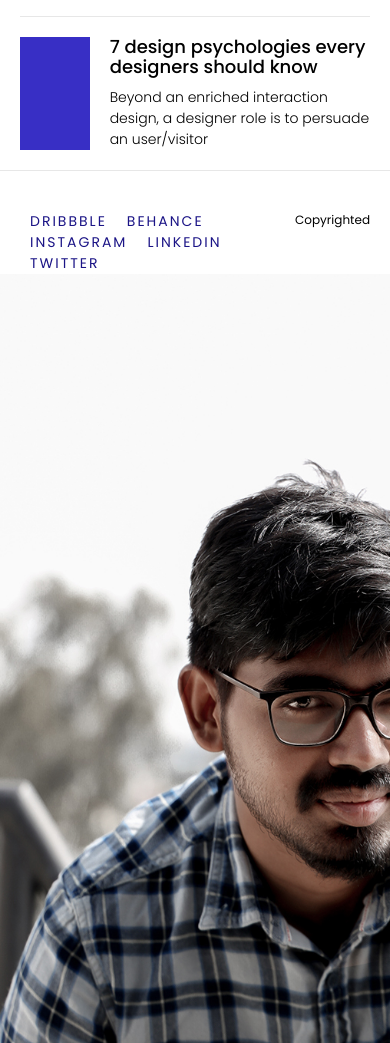
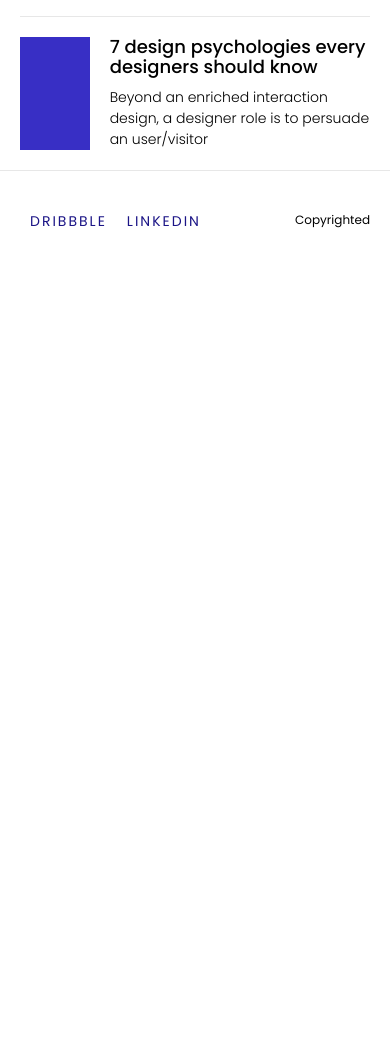
Before and after one commit to KrishnaAnandh/Kribbler.design, a PHP site: page /index.html in a window 390 px wide; the page is wider, and only the part inside the window is pictured. Shown: the part 5457-6500 px from the top of that part. After the commit the page ends 5685 px from the top of that part, so only its background shows below. Run offline with PHP 8.4, Linux system fonts and the light colour scheme.

Commit message:
mobile footer fixed

```diff
--- a/css/style.css
+++ b/css/style.css
@@ -1040,6 +1040,16 @@ a:hover::after{
         width: 100%;
         margin-left: 0;
     }
+
+
+    .footer .socials{
+        font-size: 14px;
+    }
+
+    .footer .copyrights{
+        font-size: 12px;
+    }
+
 }
 
 
--- a/index.html
+++ b/index.html
@@ -326,15 +326,9 @@
 
 
     <section class="footer container">
-        <div class="socials"><a href="#">dribbble</a><a href="#">behance</a><a href="#">instagram</a><a href="#">linkedIn</a><a href="#">twitter</a></div>
+        <div class="socials"><a href="#">dribbble</a><a href="#">linkedIn</a></div>
         <div class="copyrights">Copyrighted</div>
 
     </section>
 
-
-
-    <div class="hero-image">
-                <div class="hero-image-holder"><img src="img/anandhakrishnan-kribbler.jpg"/><p>Photo credit: <a href="#">Dipin Das</a></p></div>
-            </div>
-
 </body>
```
